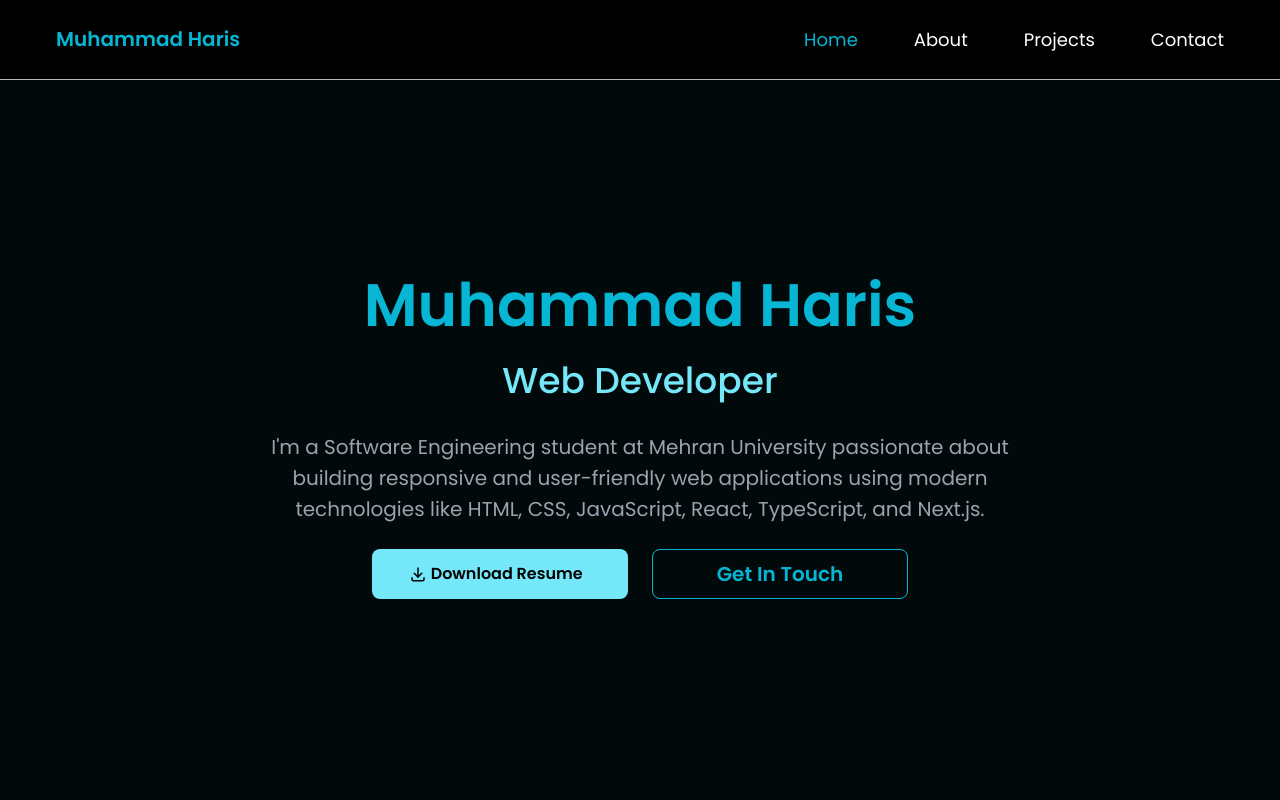
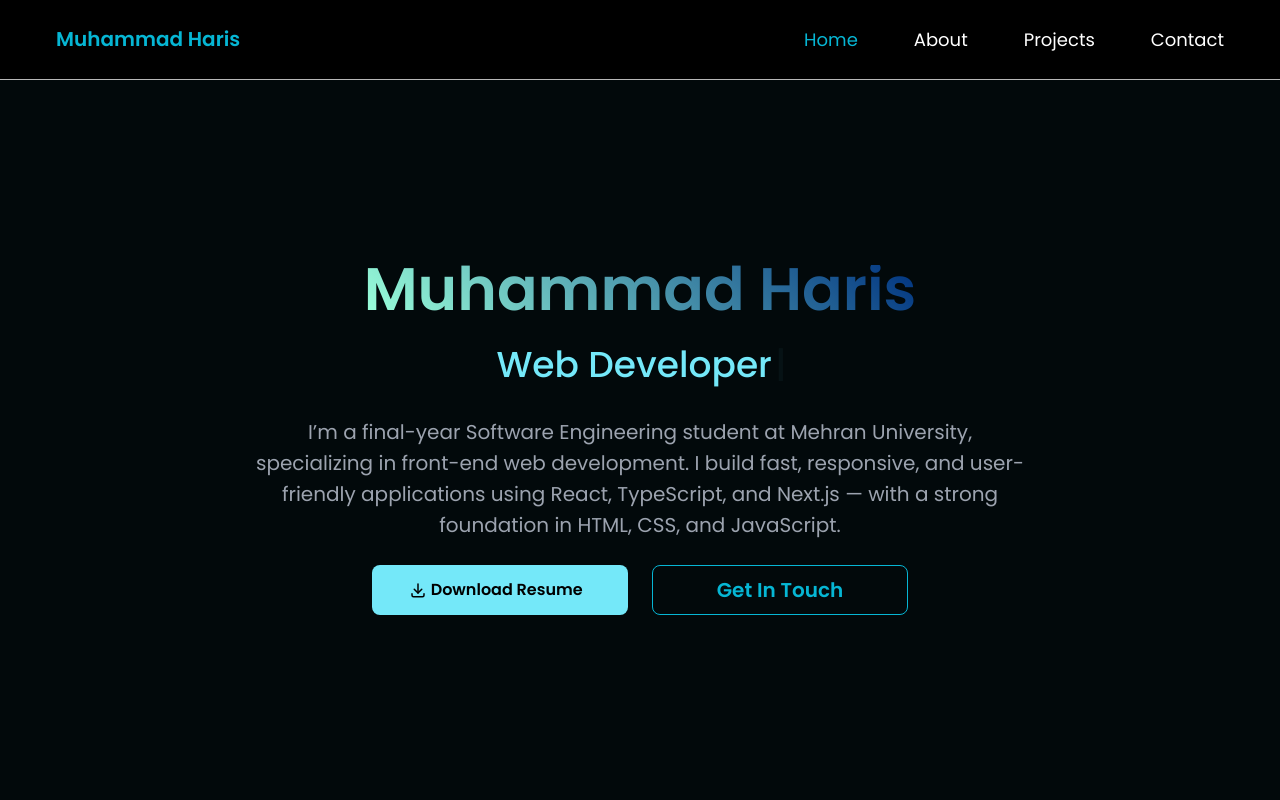
Before and after one commit to MuhammadHarisBaloch/portfolio, a Next.js app: page / in a window 1280 px wide. Shown: the top 800 px of the page. Built offline with nearby package versions, Linux system fonts and the light colour scheme.

Commit message:
Adding typewritter

```diff
--- a/package.json
+++ b/package.json
@@ -18,12 +18,14 @@
     "@mantine/notifications": "^8.2.2",
     "@mui/material": "^7.2.0",
     "@tabler/icons-react": "^3.34.1",
+    "framer-motion": "^12.23.12",
     "next": "15.4.4",
     "react": "19.1.0",
     "react-device-detect": "^2.2.3",
     "react-dom": "19.1.0",
     "react-intersection-observer": "^9.16.0",
-    "react-scroll": "^1.9.3"
+    "react-scroll": "^1.9.3",
+    "react-simple-typewriter": "^5.0.1"
   },
   "devDependencies": {
     "@types/node": "^20",
--- a/src/components/HeroSection/index.tsx
+++ b/src/components/HeroSection/index.tsx
@@ -2,6 +2,7 @@ import { Stack, Text, Button, Group } from "@mantine/core";
 import { IconDownload } from "@tabler/icons-react";
 import Link from "next/link";
 import { isMobile } from "react-device-detect";
+import { Typewriter } from "react-simple-typewriter";
 
 export default function HeroSection({
   scrollToContact,
@@ -20,6 +21,8 @@ export default function HeroSection({
     >
       <Text
         fw={600}
+        variant="gradient"
+        gradient={{ from: "cyan", to: "blue", deg: 45 }}
         lh={{ sm: 0.8, base: 1 }}
         ta={{ sm: "start", base: "center" }}
         c="cyan.9"
@@ -28,12 +31,20 @@ export default function HeroSection({
         Muhammad Haris
       </Text>
       <Text c="#74E8F9" fz={{ sm: "xxl", base: "xl" }} fw={500}>
-        Web Developer
+        <Typewriter
+          words={["Software Engineer", "Web Developer", "UI/UX Enthusiast"]}
+          loop={true}
+          cursor
+          typeSpeed={80}
+          deleteSpeed={60}
+          delaySpeed={1500}
+        />
       </Text>
       <Text ta="center" c="gray" w={{ sm: "60%", base: "90%" }} fz="lg">
-        I'm a Software Engineering student at Mehran University passionate about
-        building responsive and user-friendly web applications using modern
-        technologies like HTML, CSS, JavaScript, React, TypeScript, and Next.js.
+        I’m a final-year Software Engineering student at Mehran University,
+        specializing in front-end web development. I build fast, responsive, and
+        user-friendly applications using React, TypeScript, and Next.js — with a
+        strong foundation in HTML, CSS, and JavaScript.
       </Text>
       <Group w="100%" justify="center" gap={isMobile ? "md" : "xl"}>
         <Button
```
Also changed, not shown: 1 other file (tests, documents, lock files or other folders).
